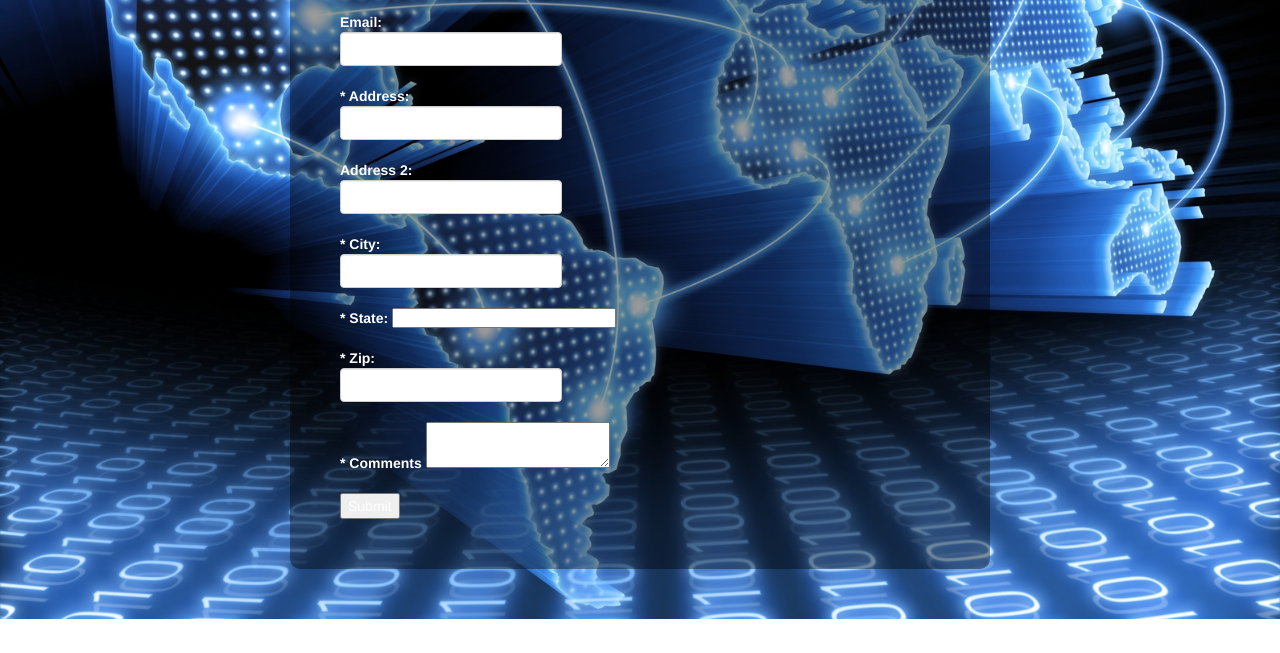
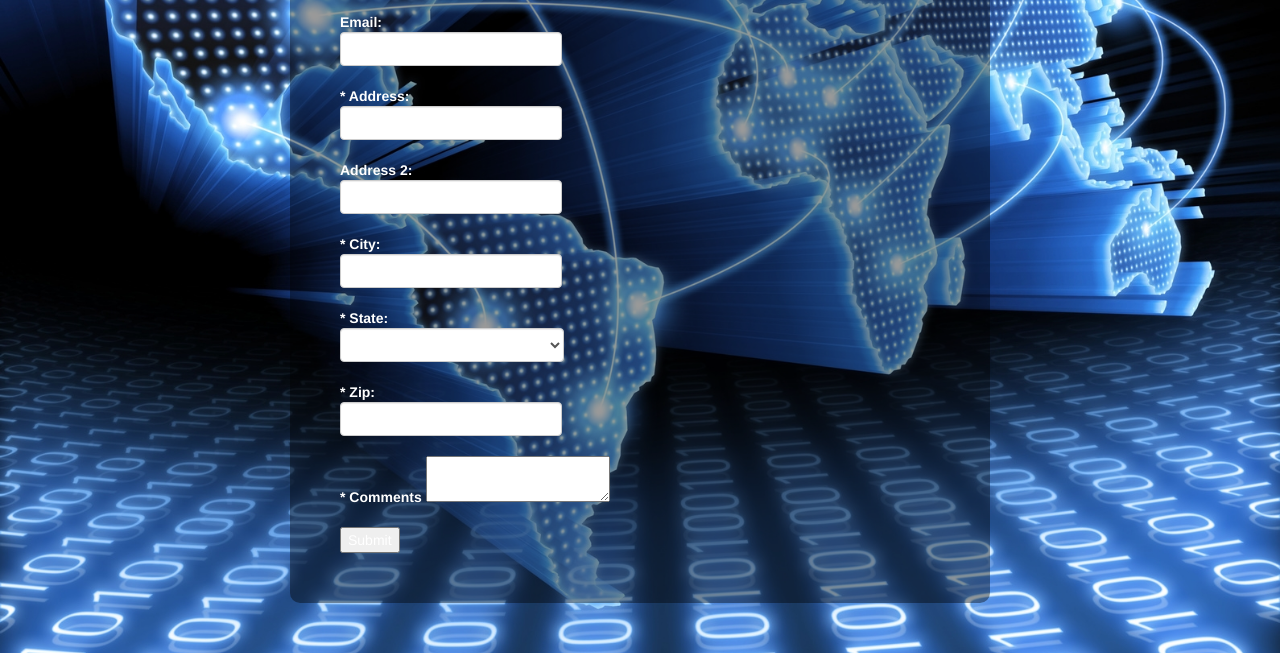
Before and after one commit to tomzilla/fcc-fuckery, a plain HTML site: page index.html in a window 1280 px wide. Shown: the part 232-885 px from the top of the page. Before the commit the page ends 851 px from the top, so only its background shows below. Drawn offline with nearby package versions, Linux system fonts and the light colour scheme.

Commit message:
Update index.html

```diff
--- a/index.html
+++ b/index.html
@@ -50,7 +50,7 @@
         </div>
       <div class="form-group">
         <label>* State:
-          <select name="address.state.id" id="process_address_state_id" style="width:16em">
+          <select name="address.state.id" class="form-control" id="process_address_state_id" style="width:16em">
             <option value=""></option>
             <option value="1">AK: ALASKA                                                                          </option>
             <option value="2">AL: ALABAMA                                                                         </option>
```
